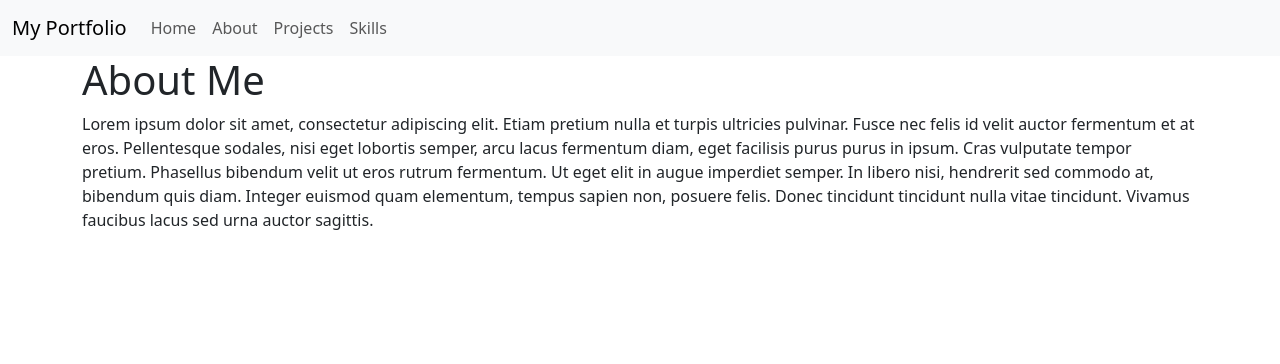
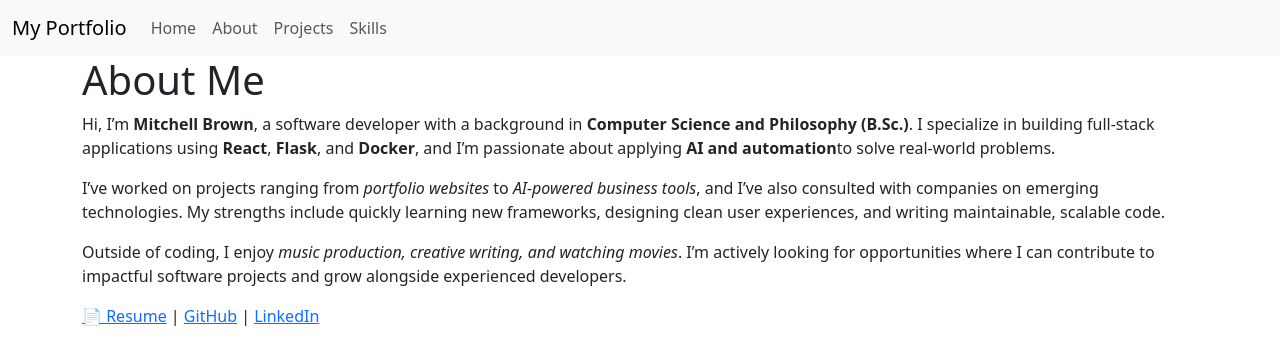
Before and after one commit to MitchBrown532/Portfolio, a React (Create React App) app in the folder frontend/: page /about in a window 1280 px wide. Shown: the top 364 px of the page. Built offline with nearby package versions, Linux system fonts and the light colour scheme.

Commit message:
Began populating page
Wrote a rough draft for the bio, adjusted className to enable personalized styling per page, added links to Git, LinkedIn, and Resume (will add resume soon)

```diff
--- a/frontend/src/pages/About.js
+++ b/frontend/src/pages/About.js
@@ -1,20 +1,55 @@
 import React from "react";
+import "./Pages.css"; // ensure shared styles apply
 
 function About() {
   return (
-    <div className="container">
+    <div className="container about-page">
       <h1>About Me</h1>
       <p>
-        Lorem ipsum dolor sit amet, consectetur adipiscing elit. Etiam pretium
-        nulla et turpis ultricies pulvinar. Fusce nec felis id velit auctor
-        fermentum et at eros. Pellentesque sodales, nisi eget lobortis semper,
-        arcu lacus fermentum diam, eget facilisis purus purus in ipsum. Cras
-        vulputate tempor pretium. Phasellus bibendum velit ut eros rutrum
-        fermentum. Ut eget elit in augue imperdiet semper. In libero nisi,
-        hendrerit sed commodo at, bibendum quis diam. Integer euismod quam
-        elementum, tempus sapien non, posuere felis. Donec tincidunt tincidunt
-        nulla vitae tincidunt. Vivamus faucibus lacus sed urna auctor sagittis.
+        Hi, I’m <strong>Mitchell Brown</strong>, a software developer with a
+        background in
+        <strong> Computer Science and Philosophy (B.Sc.)</strong>. I specialize
+        in building full-stack applications using <strong>React</strong>,{" "}
+        <strong>Flask</strong>, and
+        <strong> Docker</strong>, and I’m passionate about applying{" "}
+        <strong>AI and automation</strong>
+        to solve real-world problems.
       </p>
+      <p>
+        I’ve worked on projects ranging from <em>portfolio websites</em> to
+        <em> AI-powered business tools</em>, and I’ve also consulted with
+        companies on emerging technologies. My strengths include quickly
+        learning new frameworks, designing clean user experiences, and writing
+        maintainable, scalable code.
+      </p>
+      <p>
+        Outside of coding, I enjoy{" "}
+        <em>music production, creative writing, and watching movies</em>. I’m
+        actively looking for opportunities where I can contribute to impactful
+        software projects and grow alongside experienced developers.
+      </p>
+
+      <div className="about-links">
+        <a href="/resume.pdf" target="_blank" rel="noopener noreferrer">
+          📄 Resume
+        </a>{" "}
+        |{" "}
+        <a
+          href="https://github.com/MitchBrown532"
+          target="_blank"
+          rel="noopener noreferrer"
+        >
+          GitHub
+        </a>{" "}
+        |{" "}
+        <a
+          href="https://linkedin.com/in/mitchell-brown-4a526b231"
+          target="_blank"
+          rel="noopener noreferrer"
+        >
+          LinkedIn
+        </a>
+      </div>
     </div>
   );
 }
```
